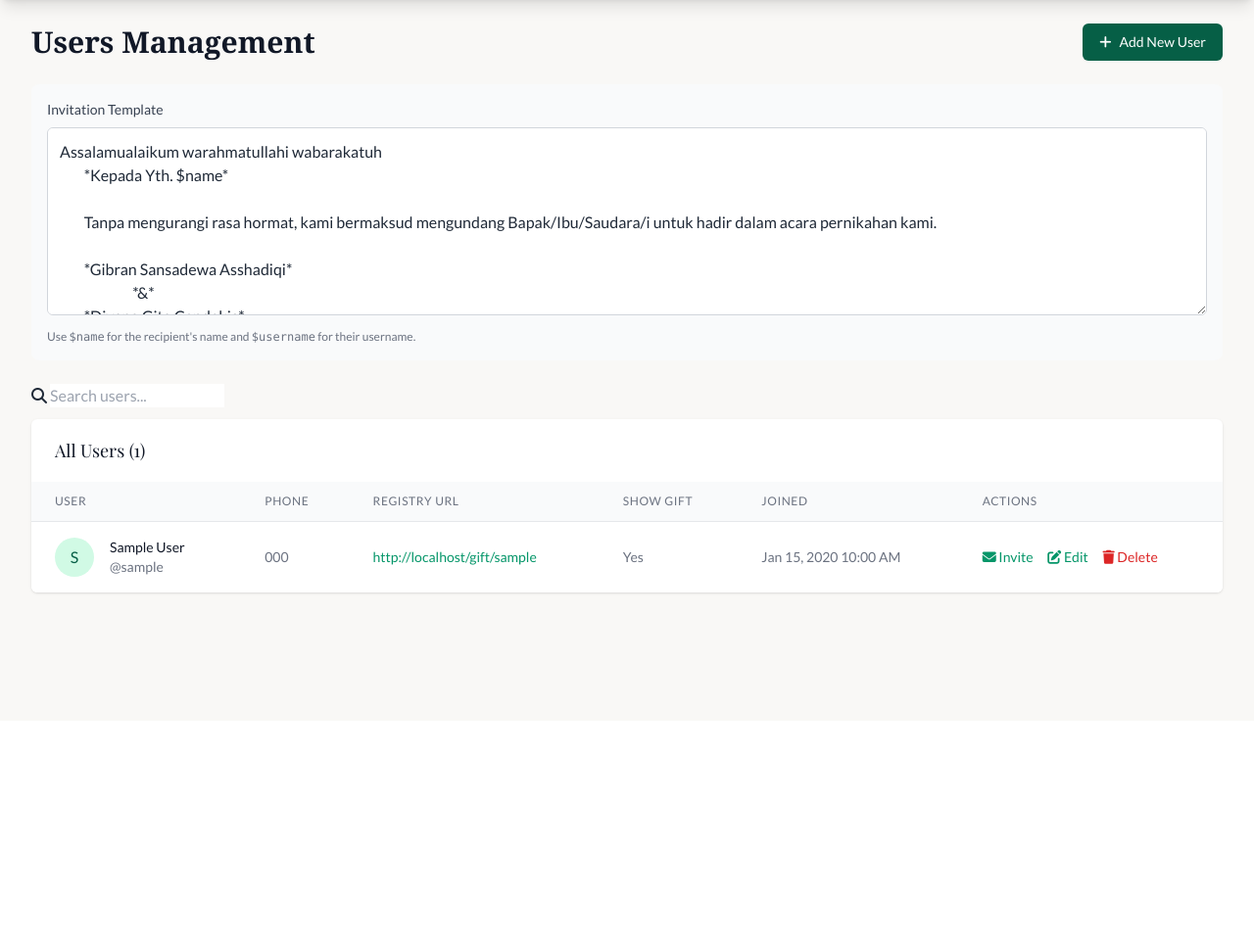
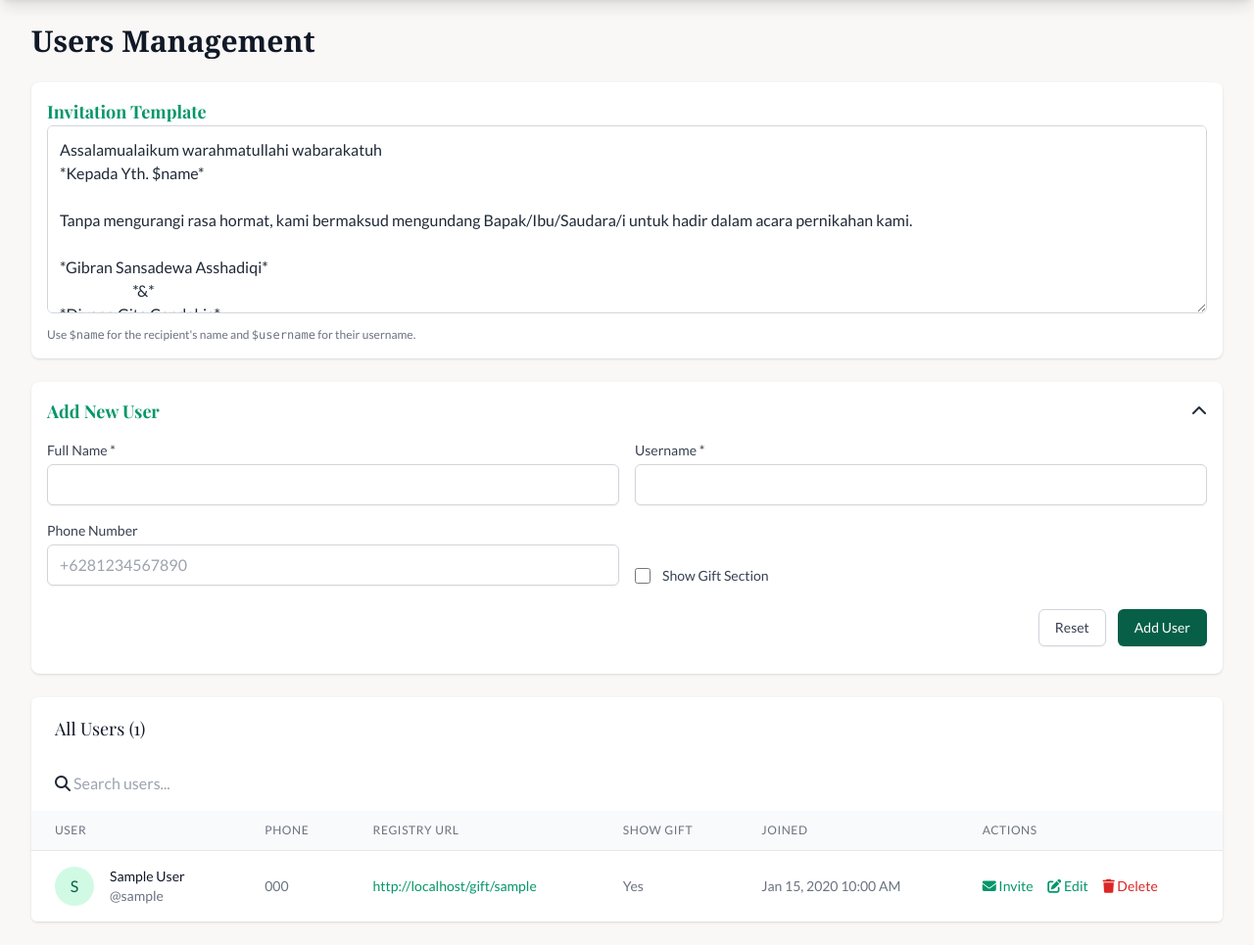
Before and after one commit to Sansadewa/digiland, a CodeIgniter app: page /gift/admin/users in a window 1280 px wide. Shown: the part 64-1029 px from the top of the page at 98% size. Before the commit the page ends 671 px from the top, so only its background shows below. Run offline with CodeIgniter, Linux system fonts and the light colour scheme; the visitor is signed in with stand-in values (Sample User, id 1); tables that the repository leaves empty or names only in its code hold one stand-in row (values such as "Sample post"); some libraries are stand-ins or nearby versions.

Commit message:
move the add user form to user page.

```diff
--- a/gift/application/controllers/Admin.php
+++ b/gift/application/controllers/Admin.php
@@ -80,46 +80,58 @@ class Admin extends CI_Controller {
      * Add User
      */
     public function add_user() {
-        if ($this->input->post()) {
+        // Set default response
+        $response = ['status' => 'error', 'message' => 'An error occurred'];
+
+        if ($this->input->is_ajax_request() && $this->input->post()) {
             $username = $this->input->post('username');
 
             // Check if username already exists
             $existing_user = $this->gift_model->get_user_by_username($username);
 
-
             if ($existing_user) {
-                $this->session->set_flashdata('error', 'Username ' . $username . ' already exists');
-                redirect('admin/users');
+                $response['message'] = 'Username ' . $username . ' already exists';
+                $this->output
+                    ->set_content_type('application/json')
+                    ->set_output(json_encode($response));
+                return;
             }
 
-            //check if username uses preserved routes or method
+            // Check if username uses preserved routes or methods
             $reserved_routes = ['admin', 'login', 'logout', 'users', 'add_user', 'edit_user', 'delete_user', 'gifts', 'add_gift', 'edit_gift', 'delete_gift', 'reset_gift'];
             if (in_array($username, $reserved_routes)) {
-                $this->session->set_flashdata('error', 'Username ' . $username . ' is reserved');
-                redirect('admin/users');
+                $response['message'] = 'Username ' . $username . ' is reserved';
+                $this->output
+                    ->set_content_type('application/json')
+                    ->set_output(json_encode($response));
+                return;
             }
 
             $user_data = [
                 'username' => $username,
                 'name' => $this->input->post('name'),
                 'phone' => $this->input->post('phone'),
-                'show_gift_section' => $this->input->post('show_gift_section'),
-                'difficulty' => $this->input->post('difficulty'),
+                'show_gift_section' => $this->input->post('show_gift_section') ? 1 : 0,
+                'difficulty' => (int)$this->input->post('difficulty') ?: 0,
                 'created_at' => date('Y-m-d H:i:s')
             ];
 
-            // Use the database insert directly since get_user_by_username creates users
-            $this->db->insert('users', $user_data);
+            if ($this->db->insert('users', $user_data)) {
+                $response = [
+                    'status' => 'success',
+                    'message' => 'User added successfully!'
+                ];
+            } else {
+                $response['message'] = 'Failed to add user. Please try again.';
+            }
+        } else {
+            $response['message'] = 'Invalid request';
+        }
 
-            if ($this->db->affected_rows() > 0) {
-                $this->session->set_flashdata('success', 'User added successfully');
-            } else {
-                $this->session->set_flashdata('error', 'Failed to add user');
-            }
-            redirect('admin/users');
-        }
-        $this->load->view('admin/header');
-        $this->load->view('admin/add_user');
+        // Return JSON response
+        $this->output
+            ->set_content_type('application/json')
+            ->set_output(json_encode($response));
     }
 
     /**
@@ -135,7 +147,7 @@ class Admin extends CI_Controller {
                 'name' => $this->input->post('name'),
                 'phone' => $this->input->post('phone'),
                 'show_gift_section' => $this->input->post('show_gift_section'),
-                'difficulty' => $this->input->post('difficulty')
+                'difficulty' => (int)$this->input->post('difficulty') ?: 0
             ];
 
             if ($this->gift_model->update_user($user_id, $user_data)) {
--- a/gift/application/views/admin/users.php
+++ b/gift/application/views/admin/users.php
@@ -21,15 +21,15 @@
                 Users Management
             </h2>
         </div>
-            <div class="mt-4 flex md:mt-0 md:ml-4">
+        <?php if(false){ ?><div class="mt-4 flex md:mt-0 md:ml-4">
             <a href="<?php echo base_url('admin/users/add'); ?>" class="ml-3 inline-flex items-center px-4 py-2 border border-transparent rounded-md shadow-sm text-sm font-medium text-white bg-emerald-800 hover:bg-emerald-900">
                 <i class="fas fa-plus mr-2"></i> Add New User
             </a>
-            </div>
+        </div><?php } ?>
     </div>
     <!-- Template Textarea -->
-        <div class="mb-6 bg-gray-50 p-4 rounded-lg">
-            <label for="inviteTemplate" class="block text-sm font-medium text-gray-700 mb-2">Invitation Template</label>
+    <div class="mb-6 bg-white p-4 rounded-lg shadow">
+    <h3 class="text-lg font-bold text-emerald-600">Invitation Template</h3>
         <textarea id="inviteTemplate" class="w-full h-48 p-3 border border-gray-300 rounded-md focus:ring-emerald-500 focus:border-emerald-500"
             placeholder="Enter your invitation template here...">Assalamualaikum warahmatullahi wabarakatuh
 *Kepada Yth. $name*
@@ -52,13 +52,67 @@
             Use <code>$name</code> for the recipient's name and <code>$username</code> for their username.
         </div>
     </div>
-        <!-- Search Input -->
-        <div class="mb-3">
-            <div class="input-group">
-                <span class="input-group-text"><i class="fas fa-search"></i></span>
-                <input type="text" id="searchUsers" class="form-control" placeholder="Search users...">
+
+    <!-- Add User Form -->
+    <div class="mb-6 bg-white p-4 rounded-lg shadow">
+        <div class="flex justify-between items-center cursor-pointer" onclick="toggleAddUserForm()">
+            <h3 class="text-lg font-bold text-emerald-600">Add New User</h3>
+            <i class="fas fa-chevron-up" id="addUserToggleIcon"></i>
+        </div>
+
+        <div id="addUserForm" class="mt-4">
+            <form id="userForm" class="space-y-4">
+                <div class="grid grid-cols-1 md:grid-cols-2 gap-4">
+                    <div>
+                        <label for="name" class="block text-sm font-medium text-gray-700">Full Name *</label>
+                        <input type="text" id="name" name="name" required
+                            class="mt-1 block w-full px-3 py-2 border border-gray-300 rounded-md shadow-sm focus:outline-none focus:ring-emerald-800 focus:border-emerald-800">
+                    </div>
+                    <div>
+                        <label for="username" class="block text-sm font-medium text-gray-700">Username *</label>
+                        <input type="text" id="username" name="username" required
+                            class="mt-1 block w-full px-3 py-2 border border-gray-300 rounded-md shadow-sm focus:outline-none focus:ring-emerald-800 focus:border-emerald-800">
+                    </div>
+
+
+
+                    <div>
+                        <label for="phone" class="block text-sm font-medium text-gray-700">Phone Number</label>
+                        <input type="tel" id="phone" name="phone"
+                            class="mt-1 block w-full px-3 py-2 border border-gray-300 rounded-md shadow-sm focus:outline-none focus:ring-emerald-800 focus:border-emerald-800"
+                            placeholder="+6281234567890">
+                    </div>
+
+                    <div class="flex items-end">
+                        <div class="flex items-center h-5">
+                            <input id="show_gift_section" name="show_gift_section" type="checkbox" value="1"
+                                class="h-4 w-4 text-emerald-800 focus:ring-emerald-800 border-gray-300 rounded">
+                        </div>
+                        <div class="ml-3 text-sm">
+                            <label for="show_gift_section" class="font-medium text-gray-700">Show Gift Section</label>
                         </div>
                     </div>
+                </div>
+
+                <div class="flex justify-end space-x-3 pt-2">
+                    <button type="button" onclick="resetAddUserForm()"
+                        class="inline-flex items-center px-4 py-2 border border-gray-300 rounded-md shadow-sm text-sm font-medium text-gray-700 bg-white hover:bg-gray-50">
+                        Reset
+                    </button>
+                    <button type="submit"
+                        class="inline-flex items-center px-4 py-2 border border-transparent rounded-md shadow-sm text-sm font-medium text-white bg-emerald-800 hover:bg-emerald-900 focus:outline-none focus:ring-2 focus:ring-offset-2 focus:ring-emerald-800">
+                        <span id="submitButtonText">Add User</span>
+                        <span id="submitButtonSpinner" class="ml-2 hidden">
+                            <i class="fas fa-spinner fa-spin"></i>
+                        </span>
+                    </button>
+                </div>
+            </form>
+            <div id="formMessage" class="mt-3 text-sm"></div>
+        </div>
+    </div>
+
+
 
     <!-- Users Table -->
     <div class="bg-white shadow overflow-hidden sm:rounded-md">
@@ -66,6 +120,13 @@
             <h3 class="text-lg leading-6 font-medium text-gray-900">
                 All Users (<?php echo count($users); ?>)
             </h3>
+        </div>
+        <!-- Search Input -->
+    <div class="mb-1 px-2 py-3 sm:px-6">
+        <div class="input-group">
+            <span class="input-group-text"><i class="fas fa-search"></i></span>
+            <input type="text" id="searchUsers" class="form-control" placeholder="Search users...">
+        </div>
     </div>
         <div class="overflow-x-auto">
             <table class="min-w-full divide-y divide-gray-200" id="usersTable">
@@ -192,6 +253,75 @@ function copyInvite(event, name, username) {
         }, 2000);
     });
 }
+
+// Toggle add user form
+function toggleAddUserForm() {
+    const form = document.getElementById('addUserForm');
+    const icon = document.getElementById('addUserToggleIcon');
+    form.classList.toggle('hidden');
+    icon.classList.toggle('fa-chevron-down');
+    icon.classList.toggle('fa-chevron-up');
+}
+
+// Reset add user form
+function resetAddUserForm() {
+    document.getElementById('userForm').reset();
+    document.getElementById('formMessage').textContent = '';
+    document.getElementById('formMessage').className = 'mt-3 text-sm';
+}
+
+// Handle form submission
+$('#userForm').on('submit', function(e) {
+    e.preventDefault();
+
+    const form = $(this);
+    const submitBtn = form.find('button[type="submit"]');
+    const submitText = $('#submitButtonText');
+    const spinner = $('#submitButtonSpinner');
+    const messageDiv = $('#formMessage');
+
+    // Show loading state
+    submitBtn.prop('disabled', true);
+    submitText.text('Adding...');
+    spinner.removeClass('hidden');
+    messageDiv.removeClass('text-red-600 text-green-600').text('');
+
+    // Submit form via AJAX
+    $.ajax({
+        url: '<?php echo base_url("admin/users/add"); ?>',
+        type: 'POST',
+        data: form.serialize(),
+        dataType: 'json',
+        success: function(response) {
+            if (response.status === 'success') {
+                // Show success message
+                messageDiv.removeClass('text-red-600').addClass('text-green-600').text(response.message);
+
+                // Reset form
+                form[0].reset();
+
+                // Reload the users table
+                setTimeout(() => {
+                    window.location.reload();
+                }, 1000);
+            } else {
+                // Show error message
+                messageDiv.removeClass('text-green-600').addClass('text-red-600').text(response.message || 'An error occurred');
+            }
+        },
+        error: function(xhr) {
+            const response = xhr.responseJSON || {};
+            messageDiv.removeClass('text-green-600').addClass('text-red-600')
+                .text(response.message || 'Failed to add user. Please try again.');
+        },
+        complete: function() {
+            // Reset button state
+            submitBtn.prop('disabled', false);
+            submitText.text('Add User');
+            spinner.addClass('hidden');
+        }
+    });
+});
 </script>
 
 </html>
```
Lines whose indentation alone changed are shown as unchanged.
